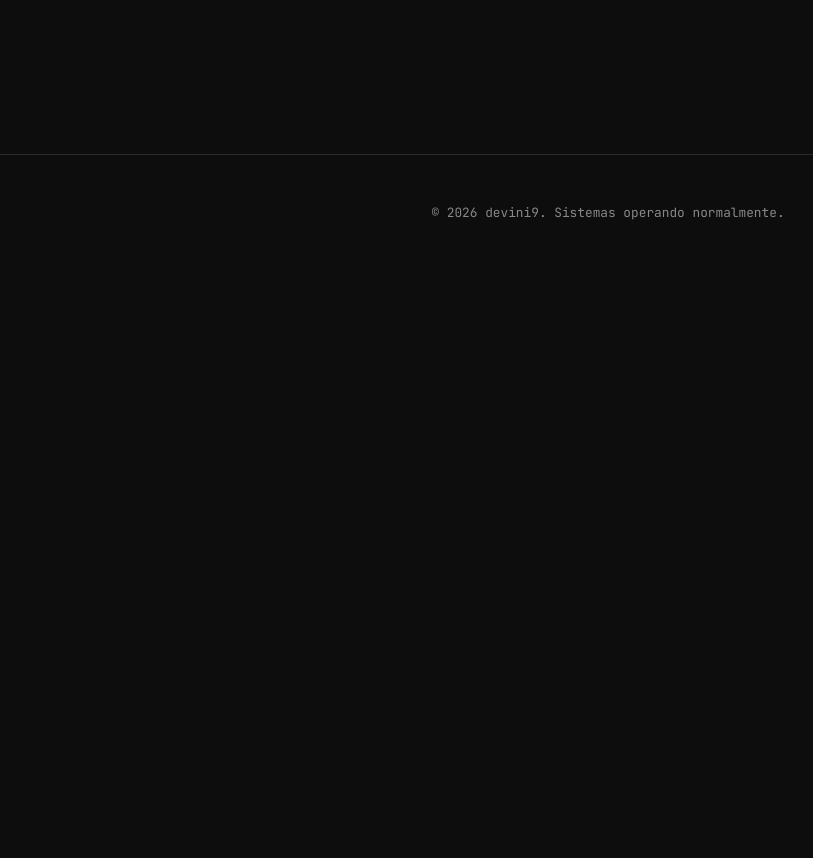
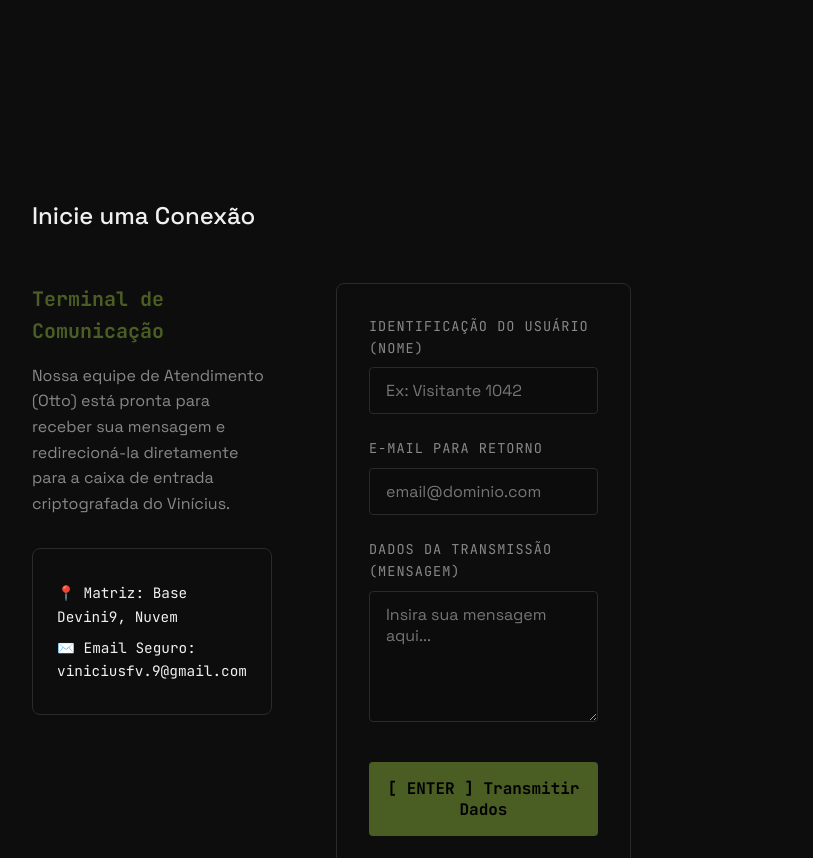
Before and after one commit to devini9/portfolio, a React (Vite) app: page / in a window 1280 px wide. Shown: the part 1942-2800 px from the top of the page, without its empty margins (32-845 px from the left). Before the commit the page ends 2213 px from the top, so only its background shows below. Built offline with nearby package versions, Linux system fonts and the light colour scheme.

Commit message:
feat: adiciona secao de contato web3forms e botao de cv

```diff
--- a/src/App.tsx
+++ b/src/App.tsx
@@ -5,6 +5,7 @@ import { Hero } from './components/Hero';
 import { SectionHeader } from './components/SectionHeader';
 import { ProjectCard } from './components/ProjectCard';
 import { AgentTerminal } from './components/AgentTerminal';
+import { Contact } from './components/Contact';
 
 function App() {
   const [data, setData] = useState<any>(null);
@@ -53,6 +54,8 @@ function App() {
           </div>
         </section>
 
+        <Contact />
+
       </main>
 
       <footer className="site-footer">
--- /dev/null
+++ b/src/components/Contact.css
@@ -0,0 +1,109 @@
+.contact-grid {
+  display: grid;
+  grid-template-columns: 1fr 1fr;
+  gap: 4rem;
+  margin-top: 3rem;
+}
+
+.contact-info h3 {
+  font-family: var(--font-mono);
+  color: var(--color-moss);
+  font-size: 1.25rem;
+  margin-bottom: 1rem;
+}
+
+.contact-info p {
+  color: var(--text-muted);
+  line-height: 1.6;
+  margin-bottom: 2rem;
+}
+
+.contact-methods {
+  background: var(--bg-card);
+  border: 1px solid var(--line-color);
+  padding: 1.5rem;
+  border-radius: 8px;
+}
+
+.contact-methods p {
+  margin: 0.5rem 0;
+  color: var(--text-main);
+  font-family: var(--font-mono);
+  font-size: 0.9rem;
+}
+
+.contact-form {
+  display: flex;
+  flex-direction: column;
+  gap: 1.5rem;
+  background: var(--bg-card);
+  padding: 2rem;
+  border: 1px solid var(--line-color);
+  border-radius: 8px;
+}
+
+.input-group {
+  display: flex;
+  flex-direction: column;
+  gap: 0.5rem;
+}
+
+.input-group label {
+  font-family: var(--font-mono);
+  font-size: 0.85rem;
+  color: var(--text-muted);
+  text-transform: uppercase;
+  letter-spacing: 1px;
+}
+
+.input-group input,
+.input-group textarea {
+  background: rgba(13, 13, 13, 0.5);
+  border: 1px solid var(--line-color);
+  padding: 0.75rem 1rem;
+  border-radius: 4px;
+  color: var(--text-main);
+  font-family: var(--font-sans);
+  font-size: 1rem;
+  transition: border-color 0.2s ease;
+}
+
+.input-group input:focus,
+.input-group textarea:focus {
+  outline: none;
+  border-color: var(--color-moss);
+}
+
+.submit-btn {
+  background: var(--color-moss);
+  color: #000;
+  border: none;
+  padding: 1rem;
+  font-family: var(--font-mono);
+  font-weight: 700;
+  font-size: 1rem;
+  border-radius: 4px;
+  cursor: pointer;
+  transition: all 0.2s ease;
+  margin-top: 1rem;
+}
+
+.submit-btn:hover {
+  background: #fff;
+  transform: translateY(-2px);
+}
+
+.form-status {
+  margin-top: 1rem;
+  font-family: var(--font-mono);
+  font-size: 0.9rem;
+  color: var(--color-moss);
+  text-align: center;
+}
+
+@media (max-width: 768px) {
+  .contact-grid {
+    grid-template-columns: 1fr;
+    gap: 2rem;
+  }
+}
--- /dev/null
+++ b/src/components/Contact.tsx
@@ -0,0 +1,82 @@
+import { useState } from 'react';
+import './Contact.css';
+
+export function Contact() {
+  const [status, setStatus] = useState<string>('');
+
+  const handleSubmit = async (e: React.FormEvent<HTMLFormElement>) => {
+    e.preventDefault();
+    const form = e.currentTarget;
+    const formData = new FormData(form);
+
+    // Substitua pela sua chave do Web3Forms futuramente se quiser esconder,
+    // mas chaves do Web3Forms são públicas por design.
+    formData.append("access_key", "YOUR_ACCESS_KEY_HERE");
+
+    setStatus('Enviando...');
+
+    try {
+      const response = await fetch("https://api.web3forms.com/submit", {
+        method: "POST",
+        body: formData
+      });
+
+      const data = await response.json();
+
+      if (data.success) {
+        setStatus('Mensagem enviada com sucesso! O Otto agradece.');
+        form.reset();
+      } else {
+        setStatus('Erro ao enviar. Tente novamente mais tarde.');
+      }
+    } catch (err) {
+      setStatus('Falha na comunicação. O sistema está offline?');
+    }
+  };
+
+  return (
+    <section className="contact-section section" id="contato">
+      <div className="main-container">
+        <h2 className="section-title">Inicie uma Conexão</h2>
+
+        <div className="contact-grid">
+          <div className="contact-info">
+            <h3>Terminal de Comunicação</h3>
+            <p>
+              Nossa equipe de Atendimento (Otto) está pronta para receber
+              sua mensagem e redirecioná-la diretamente para a caixa de
+              entrada criptografada do Vinícius.
+            </p>
+            <div className="contact-methods">
+              <p>📍 Matriz: Base Devini9, Nuvem</p>
+              <p>✉️ Email Seguro: viniciusfv.9@gmail.com</p>
+            </div>
+          </div>
+
+          <form className="contact-form" onSubmit={handleSubmit}>
+            <div className="input-group">
+              <label htmlFor="name">Identificação do Usuário (Nome)</label>
+              <input type="text" id="name" name="name" required placeholder="Ex: Visitante 1042" />
+            </div>
+
+            <div className="input-group">
+              <label htmlFor="email">E-mail para Retorno</label>
+              <input type="email" id="email" name="email" required placeholder="email@dominio.com" />
+            </div>
+
+            <div className="input-group">
+              <label htmlFor="message">Dados da Transmissão (Mensagem)</label>
+              <textarea id="message" name="message" rows={5} required placeholder="Insira sua mensagem aqui..."></textarea>
+            </div>
+
+            <button type="submit" className="submit-btn">
+              [ ENTER ] Transmitir Dados
+            </button>
+
+            {status && <div className="form-status">{status}</div>}
+          </form>
+        </div>
+      </div>
+    </section>
+  );
+}
--- a/src/components/Header.css
+++ b/src/components/Header.css
@@ -66,3 +66,20 @@
     display: none; /* Em um site real teríamos um menu hambúrguer */
   }
 }
+
+.cv-btn {
+  background-color: var(--color-moss);
+  color: #000 !important;
+  padding: 0.5rem 1rem;
+  border-radius: 4px;
+  font-weight: 700;
+  margin-left: 1rem;
+  transition: all 0.2s ease;
+  text-decoration: none;
+}
+
+.cv-btn:hover {
+  background-color: #fff;
+  color: #000 !important;
+  transform: translateY(-2px);
+}
--- a/src/components/Header.tsx
+++ b/src/components/Header.tsx
@@ -14,6 +14,9 @@ export function Header() {
           <a href="#projects">Projetos</a>
           <a href="#about">Arquitetura</a>
           <a href="#contact">Contato</a>
+          <a href="/base-devini9/data/curriculo.pdf" target="_blank" rel="noopener noreferrer" className="cv-btn">
+            [ BAIXAR CV ]
+          </a>
         </nav>
       </div>
     </header>
```
